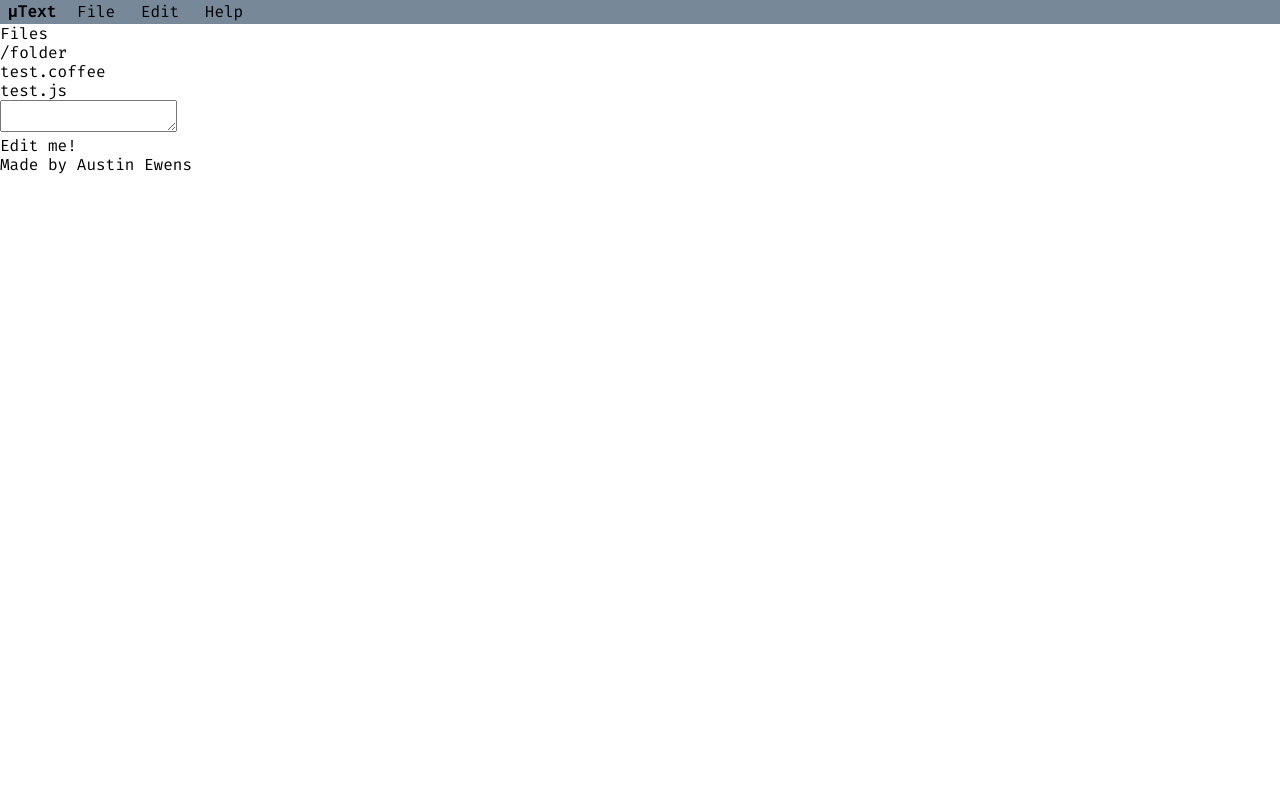
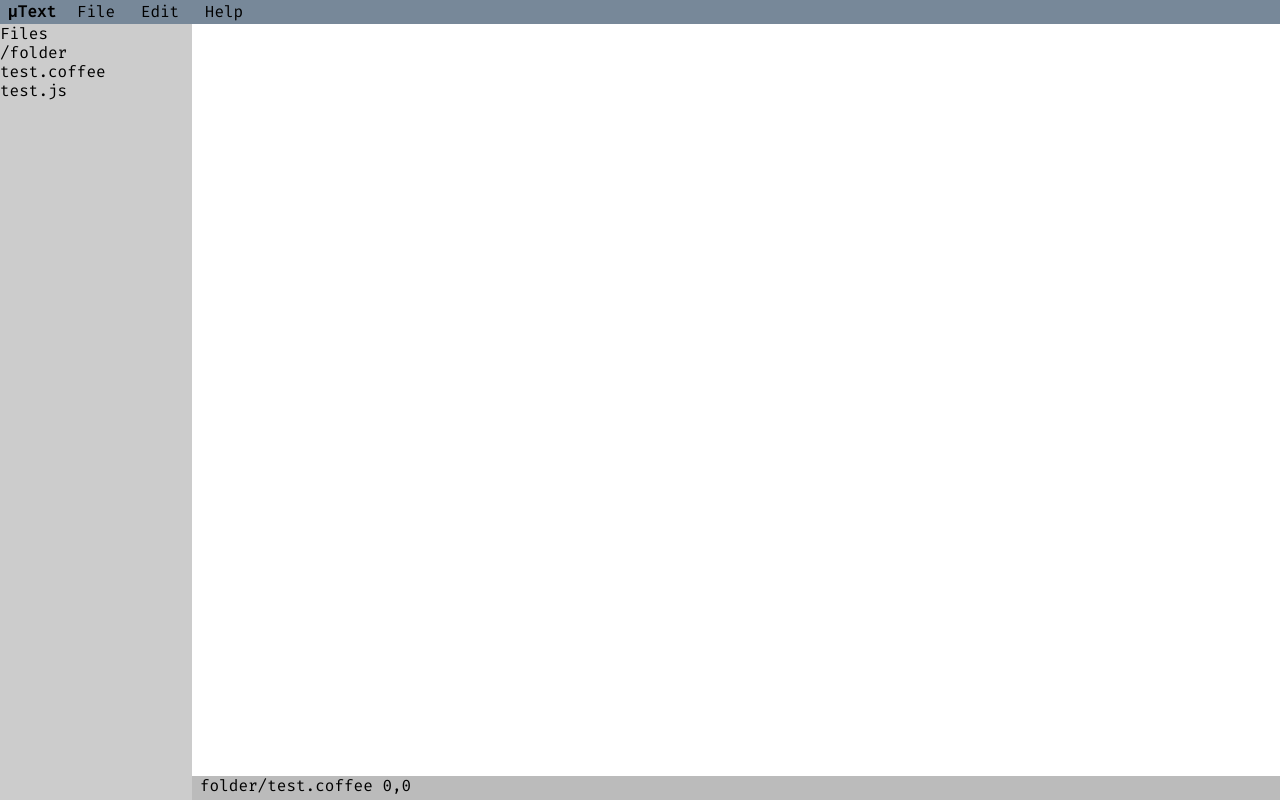
Before and after one commit to aewens/codeday, a plain HTML site: page editor/index.html in a window 1280 px wide. Both pictures are taken after a click on the item "Edit". Drawn offline with Linux system fonts and the light colour scheme.

Commit message:
Editor: finished setting up layout

```diff
--- /dev/null
+++ b/editor/bin/events.js
@@ -0,0 +1,5 @@
+// Generated by CoffeeScript 1.7.1
+(function() {
+
+
+}).call(this);
--- a/editor/bin/layout.js
+++ b/editor/bin/layout.js
@@ -3,15 +3,8 @@
   define(["jquery"], function($) {
     var Layout;
     Layout = (function() {
-      function Layout(root) {
-        this.root = $(root);
-        if (this.root === []) {
-          console.log("Error 00: `root` is null");
-        }
-      }
-
-      Layout.prototype.move = function() {
-        var aside, footer, h, header, height, logo, nav, section, w, width;
+      function Layout() {
+        var ascale, aside, editor, footer, ftext, h, header, height, logo, nav, section, textarea, w, width;
         console.log("Setting elements in place...");
         nav = $("nav");
         header = $("header");
@@ -39,8 +32,23 @@
             return $(this).width(64);
           });
         });
-        return width = w;
-      };
+        width = w;
+        ascale = 0.15;
+        aside.width(width * ascale);
+        aside.height(height);
+        width = width - (width * ascale);
+        height = height - 24;
+        section.width(width);
+        section.height(height);
+        textarea = section.children()[0];
+        editor = section.children()[1];
+        footer.width(width);
+        footer.height(24);
+        footer.css("left", w * ascale);
+        ftext = footer.children()[0];
+        $(ftext).css("margin", "8px");
+        return editor;
+      }
 
       return Layout;
 
--- a/editor/bin/main.js
+++ b/editor/bin/main.js
@@ -8,11 +8,10 @@
     }
   });
 
-  require(["jquery", "layout"], function($, Layout) {
+  require(["jquery", "layout", "events"], function($, Layout, Events) {
     return $(document).ready(function() {
       var layout;
-      layout = new Layout("#app");
-      return layout.move();
+      return layout = new Layout;
     });
   });
 
--- a/editor/css/style.css
+++ b/editor/css/style.css
@@ -8,6 +8,7 @@ html {
     height: 100%;
     box-sizing: border-box;
     font-family: "Fira Mono", monospace;
+    overflow: hidden;
 }
 *, *:before, *:after {
     box-sizing: inherit;
@@ -43,3 +44,32 @@ header nav ul li:hover {
     background: #eee;
     box-shadow: 0 8px 6px -6px black;
 }
+aside {
+    background: #ccc;
+    float: left;
+}
+section {
+    background: #fff;
+    float: left;
+    position: relative;
+}
+section textarea {
+    border: none;
+    outline: none;
+    resize: none;
+    width: 100%;
+    height: 100%;
+    visibility: hidden;
+}
+section #editor {
+    position: absolute;
+    top: 0;
+    left: 0;
+    width: 100%;
+    height: 100%;
+}
+footer {
+    background: #bbb;
+    position: absolute;
+    bottom: 0;
+}
--- a/editor/index.html
+++ b/editor/index.html
@@ -24,9 +24,10 @@
     </aside>
     <section>
       <textarea></textarea>
-      <div id="editor">Edit me!</div>
+      <div id="editor"></div>
     </section>
-    <footer><span>Made by Austin Ewens</span></footer>
+    <div class="clear"></div>
+    <footer><span>folder/test.coffee 0,0</span></footer>
   </div>
 </body>
 <noscript>I'm sorry.</noscript>
```
Also changed, not shown: 4 other files.
